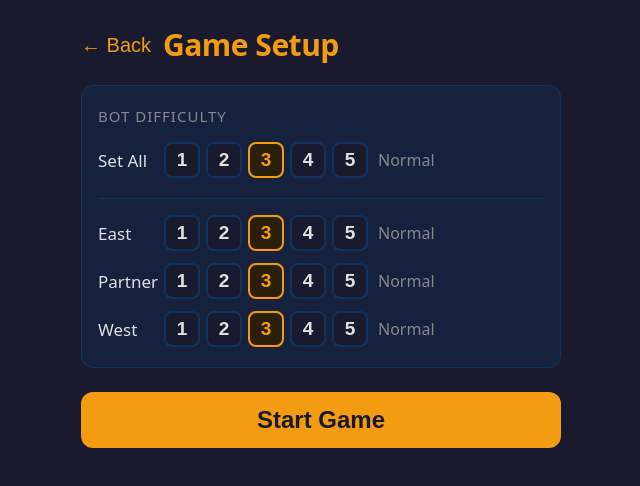
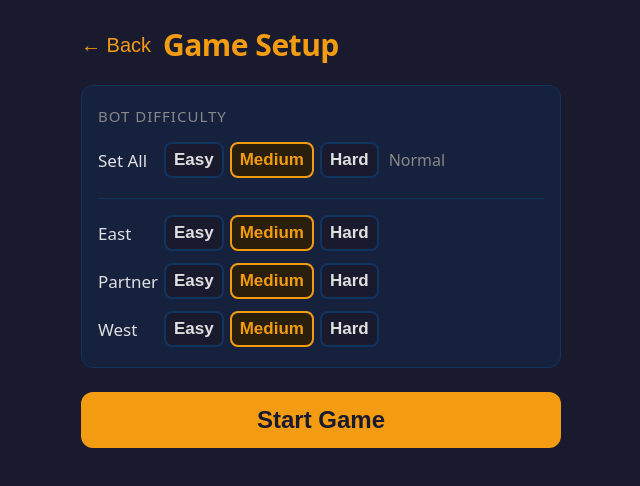
Before and after one commit to psychosledge/squickr-rook, a React (Vite) app in the folder apps/web/: page /setup in a window 1280 px wide. Shown: the top 486 px of the page, without its empty margins (319-959 px from the left). Built offline with nearby package versions, Linux system fonts and the light colour scheme.

Commit message:
feat: consolidate bot difficulty picker from 5 levels to 3 (Easy/Medium/Hard) in offline and online

```diff
--- a/apps/web/src/pages/OnlineLobbyPage.module.css
+++ b/apps/web/src/pages/OnlineLobbyPage.module.css
@@ -349,7 +349,7 @@
 
 /* 32px (not 44px) — compact pill selectors in a constrained seatCard; full 44px would push card height uncomfortably */
 .difficultyBtn {
-  padding: 4px 5px;
+  padding: 4px 8px;
   font-size: 0.65rem;
   font-weight: 600;
   border-radius: 4px;
--- a/apps/web/src/pages/OnlineLobbyPage.tsx
+++ b/apps/web/src/pages/OnlineLobbyPage.tsx
@@ -229,22 +229,26 @@ export type SeatDifficultyPickerProps = {
   onSelect: (difficulty: BotDifficulty) => void;
 };
 
-const DIFFICULTY_LEVELS = [1, 2, 3, 4, 5] as BotDifficulty[];
+const DISPLAYED_DIFFICULTIES: { value: BotDifficulty; label: string }[] = [
+  { value: 1, label: 'Easy' },
+  { value: 3, label: 'Medium' },
+  { value: 5, label: 'Hard' },
+];
 
 export function SeatDifficultyPicker({ currentDifficulty, onSelect }: SeatDifficultyPickerProps) {
   return (
     <div className={styles.difficultyPicker}>
-      {DIFFICULTY_LEVELS.map((level) => (
+      {DISPLAYED_DIFFICULTIES.map((item) => (
         <button
-          key={level}
+          key={item.value}
           className={
-            level === currentDifficulty
+            item.value === currentDifficulty
               ? `${styles.difficultyBtn} ${styles.difficultyBtnActive}`
               : styles.difficultyBtn
           }
-          onClick={() => onSelect(level)}
+          onClick={() => onSelect(item.value)}
         >
-          {`L${level}`}
+          {item.label}
         </button>
       ))}
     </div>
--- a/apps/web/src/pages/SetupPage.module.css
+++ b/apps/web/src/pages/SetupPage.module.css
@@ -89,20 +89,21 @@
 }
 
 .diffBtn {
-  width: 36px;
+  min-width: 48px;
+  width: auto;
   height: 36px;
   border-radius: 8px;
   border: 2px solid var(--color-border);
   background: var(--color-bg);
   color: var(--color-text);
-  font-size: 0.95rem;
+  font-size: 0.85rem;
   font-weight: 600;
   cursor: pointer;
   transition: border-color 0.12s, background 0.12s, color 0.12s;
   display: flex;
   align-items: center;
   justify-content: center;
-  padding: 0;
+  padding: 0 8px;
 }
 
 @media (hover: hover) {
@@ -146,10 +147,9 @@
 
 @media (max-width: 600px) {
   .diffBtn {
-    width: 40px;
     height: 40px;
     min-height: 44px;
-    min-width: 44px;
+    min-width: 48px;
   }
 
   .startBtn {
--- a/apps/web/src/pages/SetupPage.tsx
+++ b/apps/web/src/pages/SetupPage.tsx
@@ -5,7 +5,11 @@ import { BOT_DIFFICULTY_LABELS } from "@rook/engine";
 import type { BotDifficulty } from "@rook/engine";
 import styles from "./SetupPage.module.css";
 
-const DIFFICULTIES: BotDifficulty[] = [1, 2, 3, 4, 5];
+const DISPLAYED_DIFFICULTIES: { value: BotDifficulty; label: string }[] = [
+  { value: 1, label: 'Easy' },
+  { value: 3, label: 'Medium' },
+  { value: 5, label: 'Hard' },
+];
 
 // ---------------------------------------------------------------------------
 // Pure sub-components (exported for unit testing)
@@ -22,18 +26,17 @@ export function DifficultyPicker({ value, onChange, label }: DifficultyPickerPro
     <div className={styles.pickerRow}>
       <span className={styles.seatLabel}>{label}</span>
       <div className={styles.pickerButtons}>
-        {DIFFICULTIES.map((d) => (
+        {DISPLAYED_DIFFICULTIES.map((item) => (
           <button
-            key={d}
-            className={`${styles.diffBtn} ${value === d ? styles.active : ""}`}
-            onClick={() => onChange(d)}
-            aria-pressed={value === d}
+            key={item.value}
+            className={`${styles.diffBtn} ${value === item.value ? styles.active : ""}`}
+            onClick={() => onChange(item.value)}
+            aria-pressed={value === item.value}
           >
-            {d}
+            {item.label}
           </button>
         ))}
       </div>
-      <span className={styles.diffLabel}>{BOT_DIFFICULTY_LABELS[value]}</span>
     </div>
   );
 }
@@ -74,14 +77,14 @@ export function SetupView({
         <div className={`${styles.pickerRow} ${styles.setAllRow}`}>
           <span className={styles.seatLabel}>Set All</span>
           <div className={styles.pickerButtons}>
-            {DIFFICULTIES.map((d) => (
+            {DISPLAYED_DIFFICULTIES.map((item) => (
               <button
-                key={d}
-                className={`${styles.diffBtn} ${allSame && botDifficulties.E === d ? styles.active : ""}`}
-                onClick={() => onSetAll(d)}
-                aria-pressed={allSame && botDifficulties.E === d}
+                key={item.value}
+                className={`${styles.diffBtn} ${allSame && botDifficulties.E === item.value ? styles.active : ""}`}
+                onClick={() => onSetAll(item.value)}
+                aria-pressed={allSame && botDifficulties.E === item.value}
               >
-                {d}
+                {item.label}
               </button>
             ))}
           </div>
```
Also changed, not shown: 2 other files (tests, documents, lock files or other folders).
